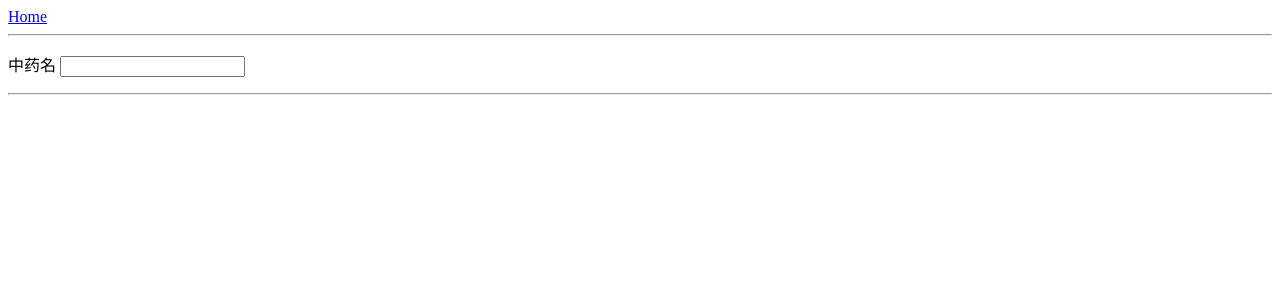
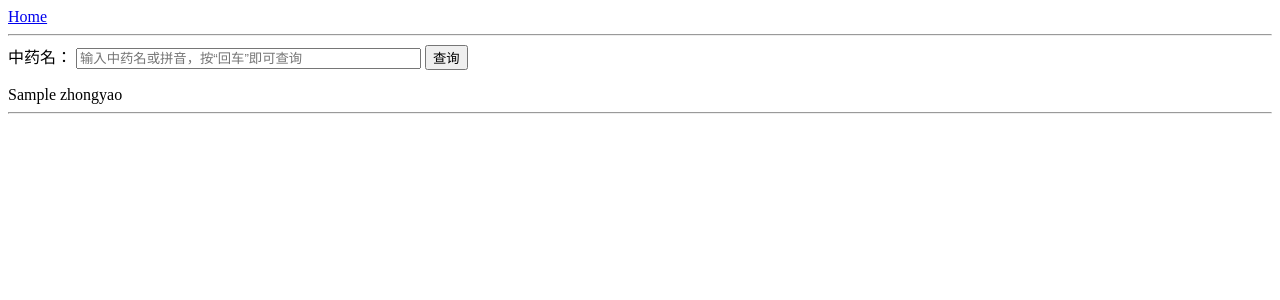
Before and after one commit to fanhongtao/ZhongYi, a Flask app: template web/app/templates/zhongyaochaxun.html in a window 1280 px wide. Shown: the top 300 px of the page. Run offline with Flask 2, Linux system fonts and the light colour scheme; the template is opened without the code that fills it: most values are stand-ins (such as "Sample title", 1, 10 or a date in 2020).

Commit message:
查询 1 （直接返回查询值）

```diff
--- a/web/app/templates/zhongyaochaxun.html
+++ b/web/app/templates/zhongyaochaxun.html
@@ -1,9 +1,16 @@
 {% extends "base.html" %}
 {% block content %}
 
-<p>中药名 <input /> </p>
-
+<div id="query">
+  <form id="form" method="post">
+    中药名：
+    <input type="text"  name="yao" size="40" placeholder="输入中药名或拼音，按“回车”即可查询"/>
+    <input type="submit" value="查询"/>
+  </form>
+</div>
+<p/>
 <div id="zhongyao">
+  {{ zhongyao }}
 </div>
 
 {% endblock %}
--- a/web/app/views.py
+++ b/web/app/views.py
@@ -1,4 +1,4 @@
-from flask import render_template, flash, redirect
+from flask import render_template, flash, redirect, request
 from app import app
 
 @app.route('/')
@@ -7,6 +7,9 @@ def index():
     return render_template("index.html",
         title = 'Home')
 
-@app.route('/zhongyaochaxun')
+@app.route('/zhongyaochaxun', methods=['POST', 'GET'])
 def zhongyaochaxun():
+    if request.method == 'POST':
+        name = request.form['yao']
+        return render_template('zhongyaochaxun.html', zhongyao=name)
     return render_template("zhongyaochaxun.html")
```
